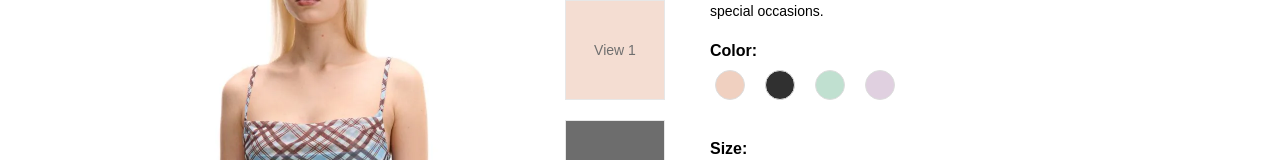
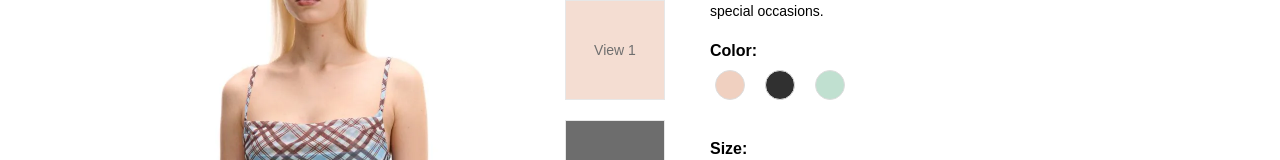
Before and after one commit to Vika-Koval/web_project, a React (Create React App) app: page /product/1 in a window 1280 px wide. Shown: the part 203-363 px from the top of the page. Built offline with nearby package versions, Linux system fonts and the light colour scheme.

Commit message:
add color

```diff
--- a/src/components/ProductDetailPage.js
+++ b/src/components/ProductDetailPage.js
@@ -30,7 +30,7 @@ const ProductDetailPage = () => {
         name: foundProduct.name.toUpperCase(),
         price: foundProduct.price,
         description: 'Elegant design and comfortable fit. Perfect for everyday wear and special occasions.',
-        colors: ['beige', 'black', 'mint', 'lavender'],
+        colors: ['beige', 'black', 'mint'],
         sizes: foundProduct.sizes || ['XS', 'S', 'M', 'L', 'XL'],
         backgroundColors: ['#f0d0c0', '#303030', '#c0e0d0', '#e0d0e0', '#f0f0e0'],
         hasRealImages: foundProduct.id === 1, // Only product 1 has real images in the current setup
```
